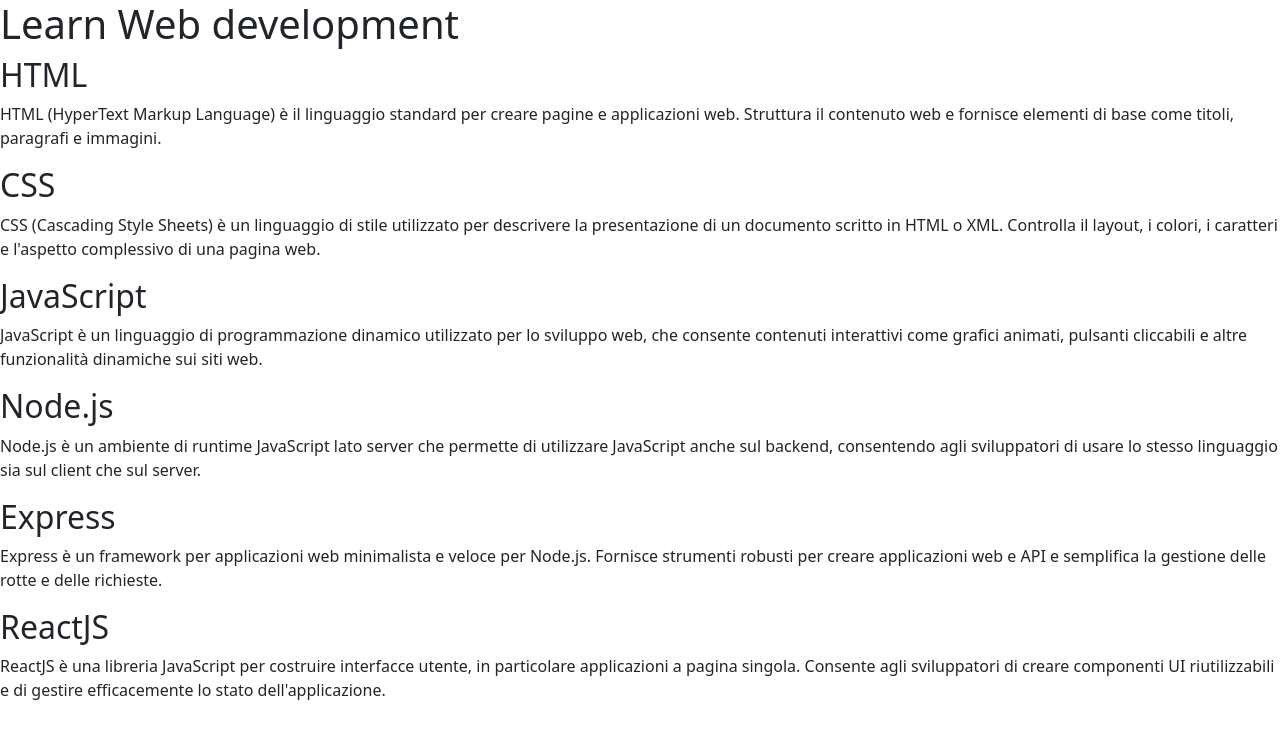
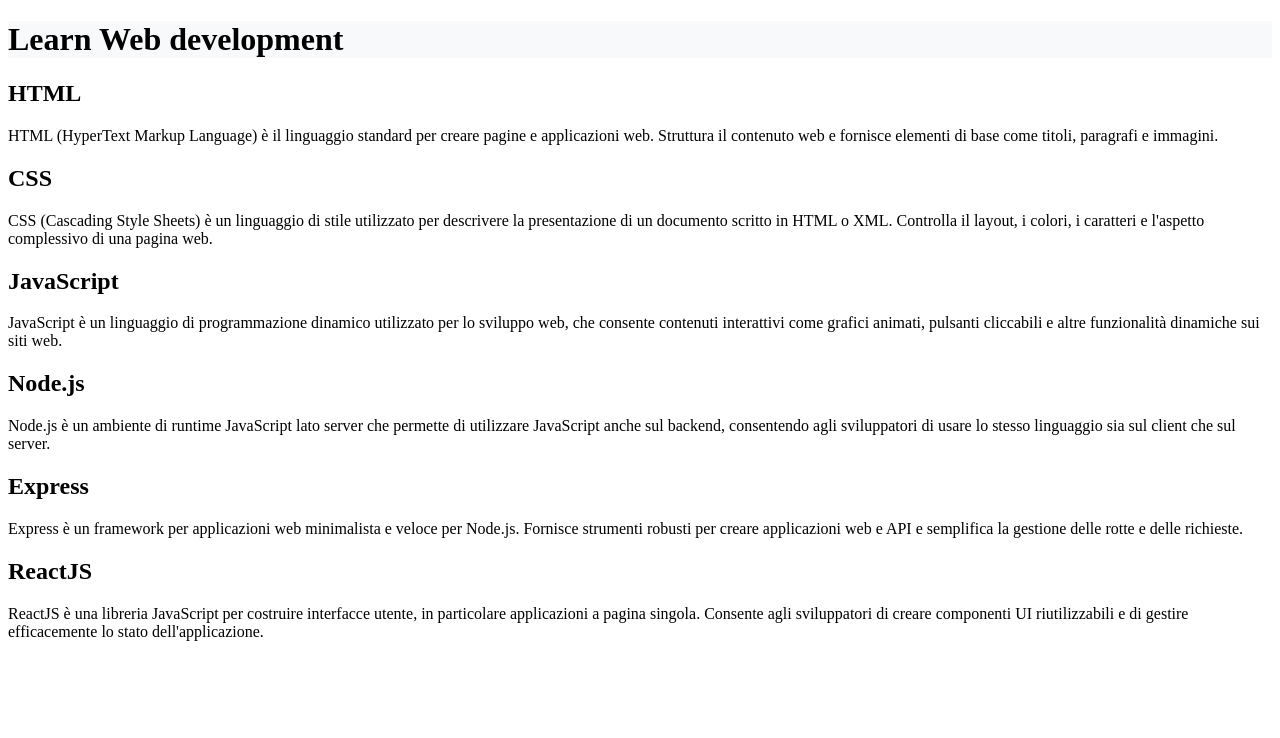
Before and after one commit to BrayanRodrigoGenovese/react-use-state, a React (Vite) app: page / in a window 1280 px wide. Shown: the top 738 px of the page. Built offline with nearby package versions, Linux system fonts and the light colour scheme.

Commit message:
Refactor components and styles: add Card component, update Header structure, and remove Bootstrap imports

```diff
--- a/src/assets/css/index.css
+++ b/src/assets/css/index.css
@@ -0,0 +1,3 @@
+h1 {
+  background-color: rgb(248 249 250);
+}
--- /dev/null
+++ b/src/components/Card.jsx
@@ -0,0 +1,14 @@
+export default function Card({ id, title, description }) {
+  return (
+    <>
+      <div>
+        <article key={id}>
+          <header>
+            <h2>{title}</h2>
+          </header>
+          <p>{description}</p>
+        </article>
+      </div>
+    </>
+  );
+}
--- a/src/components/Header.jsx
+++ b/src/components/Header.jsx
@@ -1,7 +1,7 @@
 export default function Header() {
   return (
-    <>
+    <header>
       <h1>Learn Web development</h1>
-    </>
+    </header>
   );
 }
--- a/src/components/Main.jsx
+++ b/src/components/Main.jsx
@@ -1,3 +1,4 @@
+import Card from "./card";
 const languages = [
   {
     id: 1,
@@ -40,14 +41,11 @@
   return (
     <>
       {languages.map((language) => (
-        <div>
-          <article key={language.id}>
-            <header>
-              <h2>{language.title}</h2>
-            </header>
-            <p>{language.description}</p>
-          </article>
-        </div>
+        <Card
+          id={language.id}
+          title={language.title}
+          description={language.description}
+        />
       ))}
     </>
   );
--- a/src/main.jsx
+++ b/src/main.jsx
@@ -2,10 +2,6 @@
 import { createRoot } from "react-dom/client";
 import "./assets/css/index.css";
 import App from "./App.jsx";
-
-// Import Bootstrap
-import "bootstrap/dist/css/bootstrap.min.css";
-import * as bootstrap from "bootstrap";
 
 createRoot(document.getElementById("root")).render(
   <StrictMode>
```
